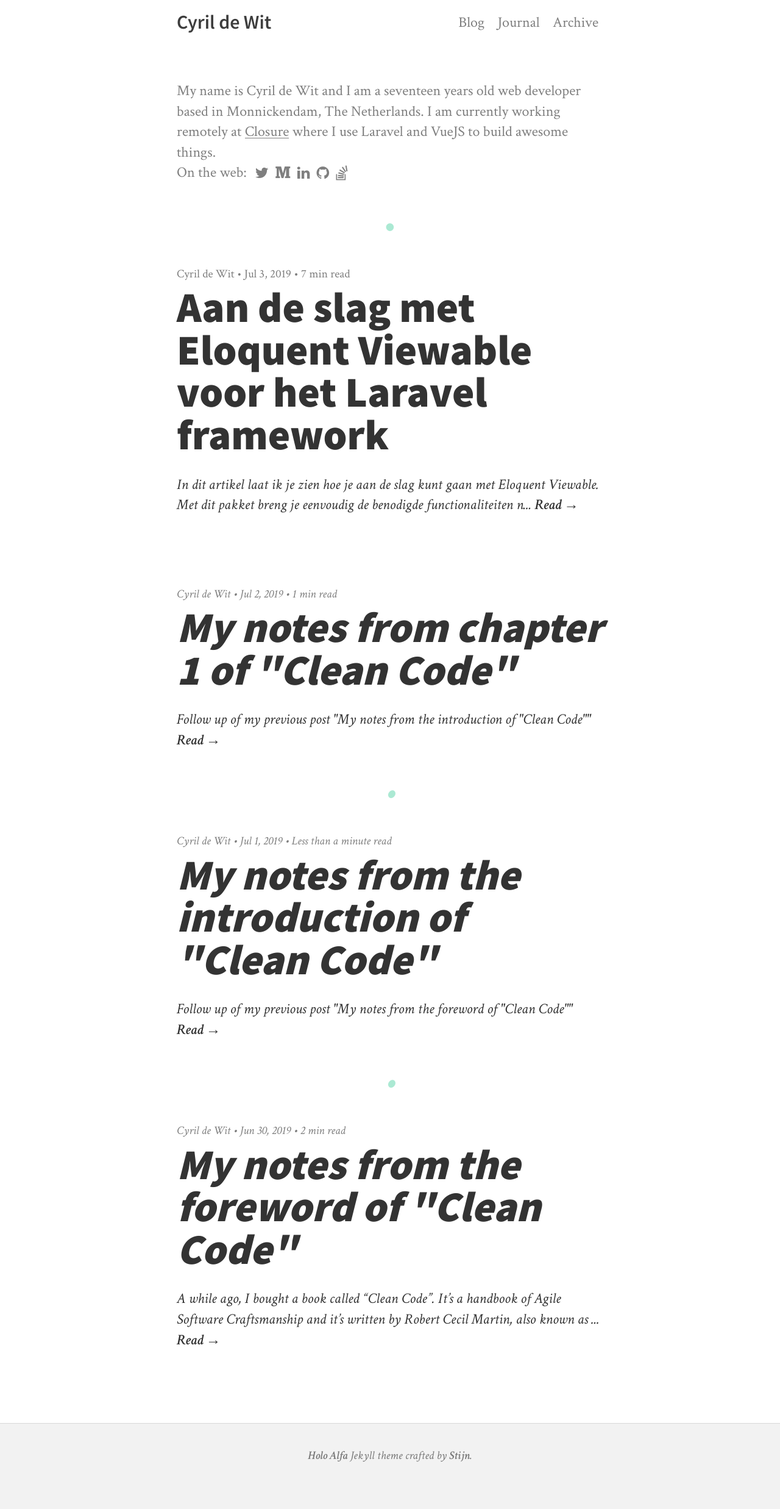
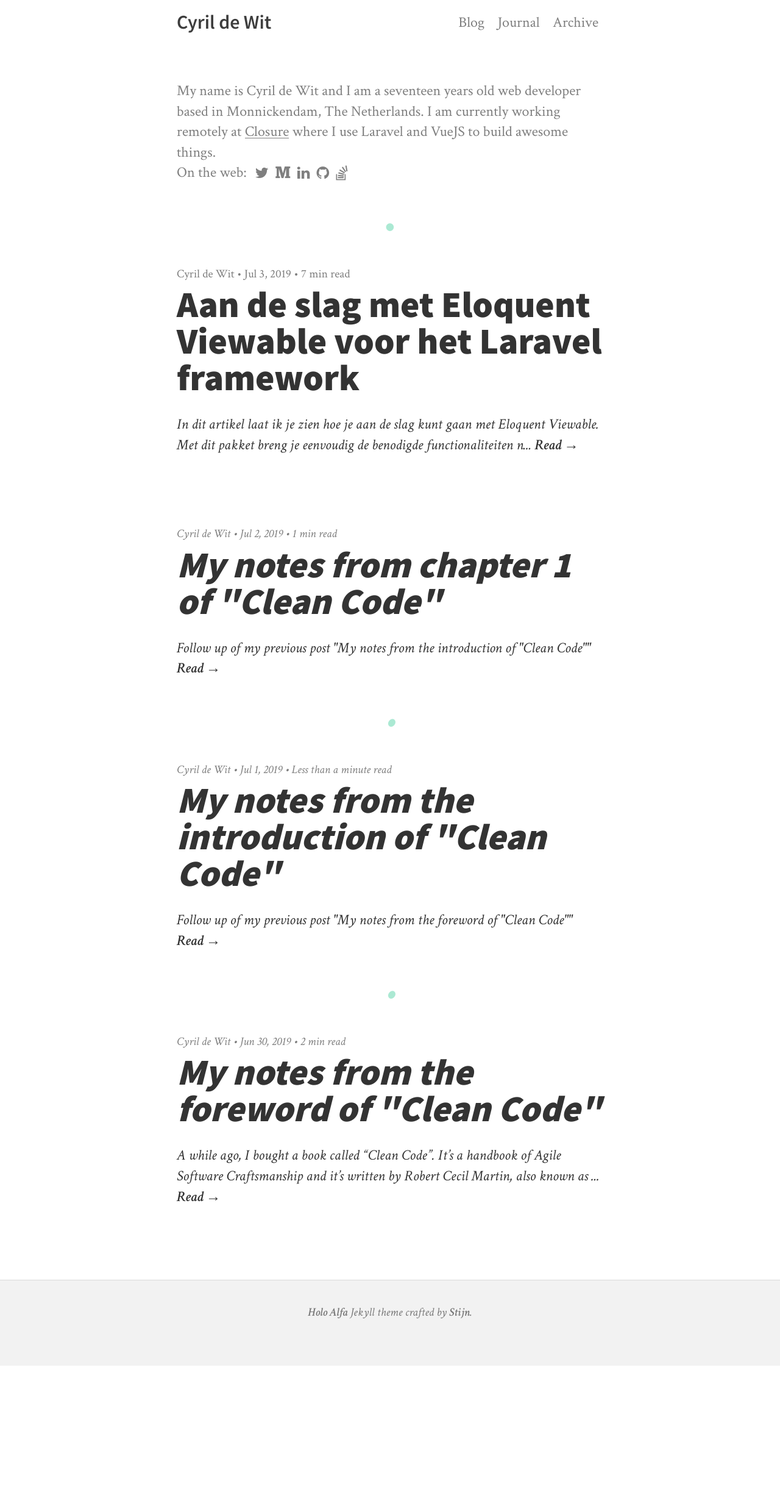
Before and after one commit to cyrildewit/cyrildewit.github.io, a Jekyll site: the page built from index.html, in a window 1280 px wide. Shown: the whole page at 61% size. Built offline with Jekyll 4.4.1, drawn with Linux system fonts in a browser that asks for light colours; nearby versions of some CDN libraries; the list of posts is cut into pages by our own code; comment, search, counter and statistics services are not loaded; after the commit the page ends 2240 px from its top, so only the background shows below that.

Commit message:
feat: change post titel size

```diff
--- a/css/style.css
+++ b/css/style.css
@@ -105,7 +105,7 @@ h1, h2, h3, h4, h5, h6 {
   letter-spacing: normal;
 }
 h1 {
-  font-size: 2.2em;
+  font-size: 2em; /** 2.2em **/
 }
 h2 {
   font-size: 1.5em;
@@ -430,7 +430,7 @@ nav a.current {
     margin: 70px;
   }
   h1 {
-    font-size: 2.6em;
+    font-size: 2.3em; /** 2.6em **/
     margin-bottom: -10px;
   }
   h2 {
@@ -477,7 +477,7 @@ nav a.current {
 }
 @media all and (min-width: 760px) {
   h1 {
-    font-size: 2.9em;
+    font-size: 2.5em; /** 2.9em **/
   }
   article:last-of-type::after {
     content: "";
```
